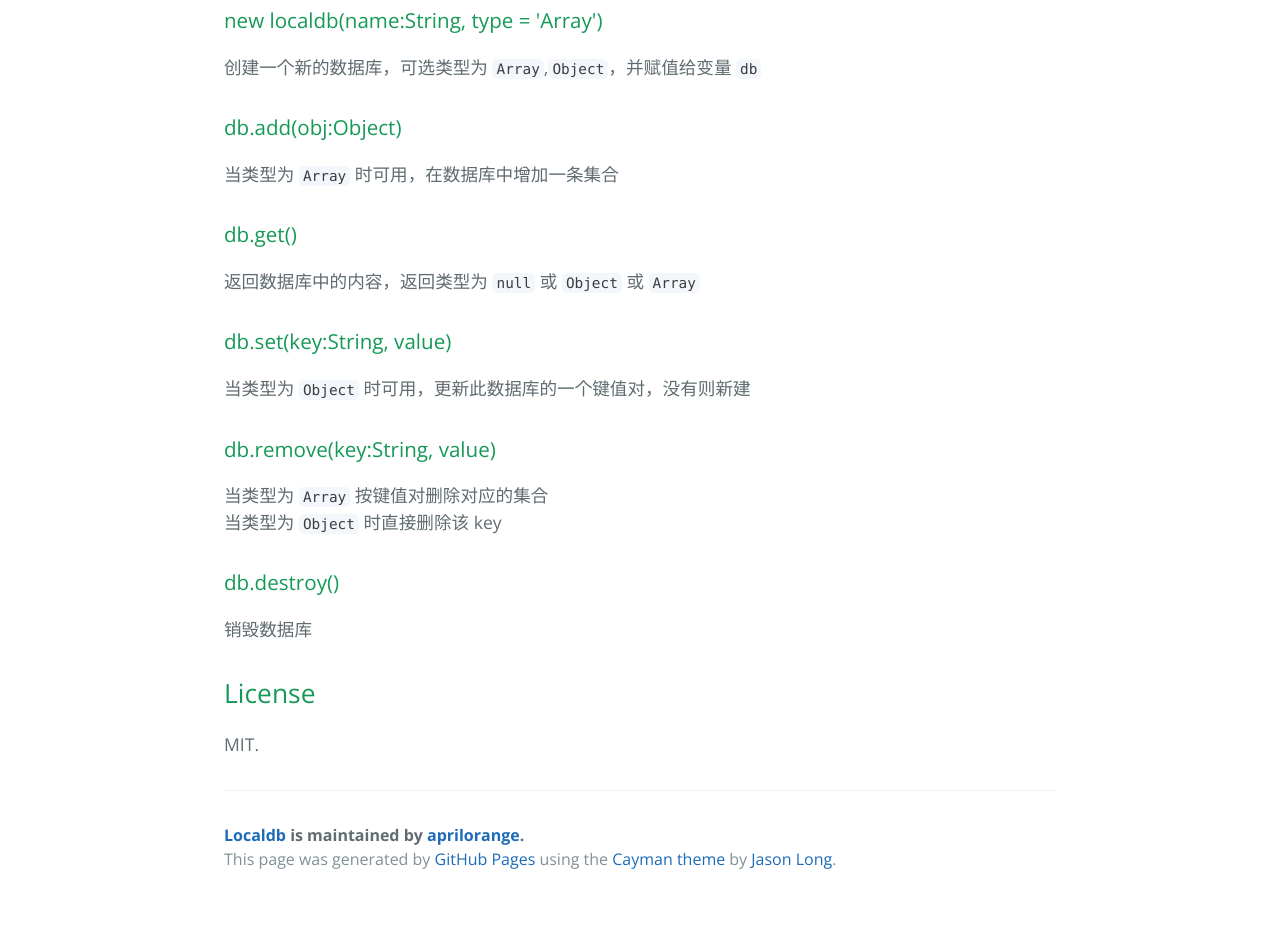
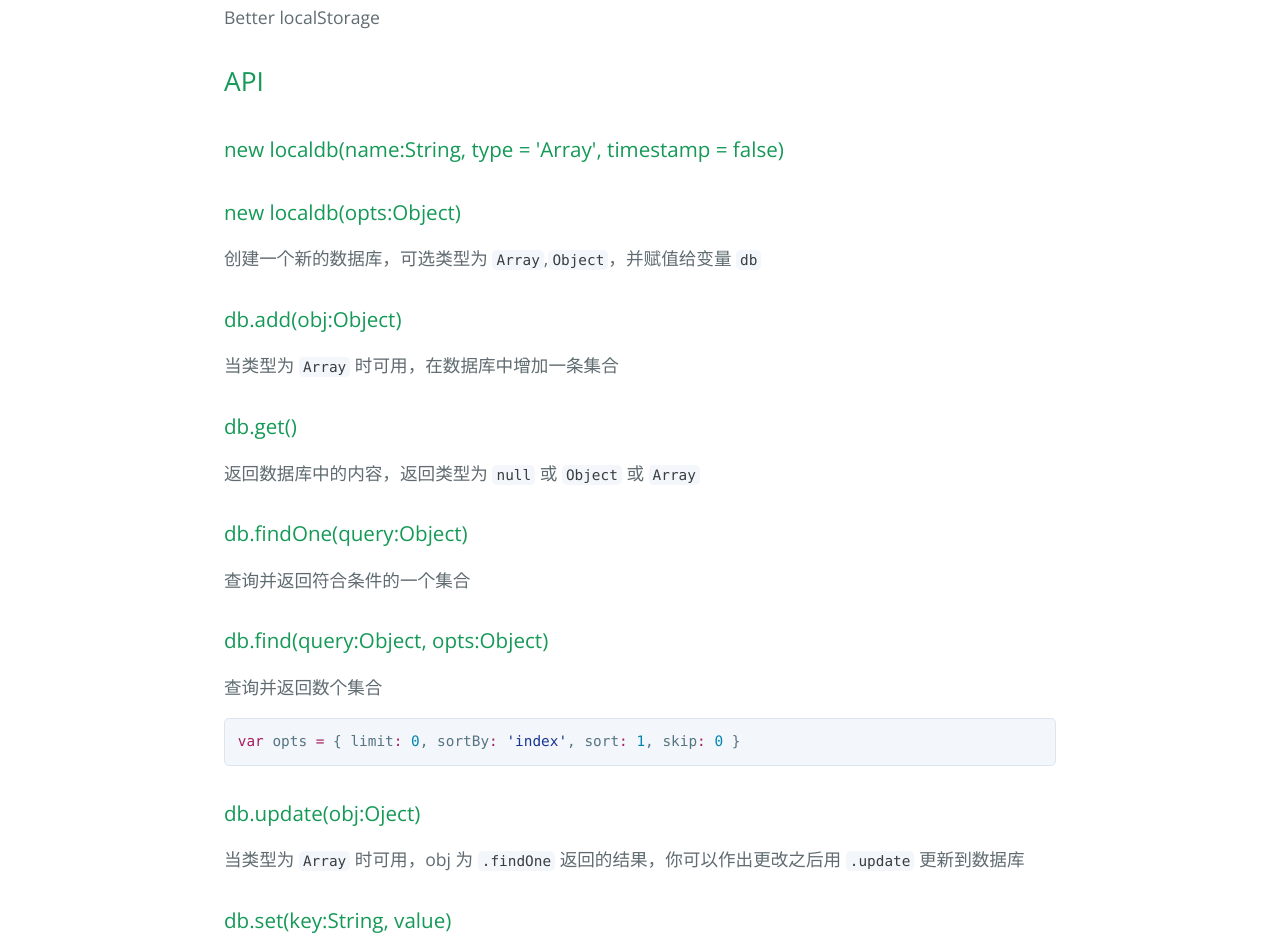
Before and after one commit to egoist/localdb, a plain HTML site: page index.html in a window 1280 px wide. Shown: the part 481-1432 px from the top of the page. Before the commit the page ends 1384 px from the top, so only its background shows below. Drawn offline with nearby package versions, Linux system fonts and the light colour scheme.

Commit message:
Create gh-pages branch via GitHub

```diff
--- a/index.html
+++ b/index.html
@@ -19,11 +19,19 @@
     </section>
 
     <section class="main-content">
-      <h2>
+      <h1>
+<a id="localdb" class="anchor" href="#localdb" aria-hidden="true"><span class="octicon octicon-link"></span></a>LocalDB</h1>
+
+<p>Better localStorage</p>
+
+<h2>
 <a id="api" class="anchor" href="#api" aria-hidden="true"><span class="octicon octicon-link"></span></a>API</h2>
 
 <h3>
-<a id="new-localdbnamestring-type--array" class="anchor" href="#new-localdbnamestring-type--array" aria-hidden="true"><span class="octicon octicon-link"></span></a>new localdb(name:String, type = 'Array')</h3>
+<a id="new-localdbnamestring-type--array-timestamp--false" class="anchor" href="#new-localdbnamestring-type--array-timestamp--false" aria-hidden="true"><span class="octicon octicon-link"></span></a>new localdb(name:String, type = 'Array', timestamp = false)</h3>
+
+<h3>
+<a id="new-localdboptsobject" class="anchor" href="#new-localdboptsobject" aria-hidden="true"><span class="octicon octicon-link"></span></a>new localdb(opts:Object)</h3>
 
 <p>创建一个新的数据库，可选类型为 <code>Array</code>,<code>Object</code>，并赋值给变量 <code>db</code></p>
 
@@ -36,6 +44,23 @@
 <a id="dbget" class="anchor" href="#dbget" aria-hidden="true"><span class="octicon octicon-link"></span></a>db.get()</h3>
 
 <p>返回数据库中的内容，返回类型为 <code>null</code> 或 <code>Object</code> 或 <code>Array</code></p>
+
+<h3>
+<a id="dbfindonequeryobject" class="anchor" href="#dbfindonequeryobject" aria-hidden="true"><span class="octicon octicon-link"></span></a>db.findOne(query:Object)</h3>
+
+<p>查询并返回符合条件的一个集合</p>
+
+<h3>
+<a id="dbfindqueryobject-optsobject" class="anchor" href="#dbfindqueryobject-optsobject" aria-hidden="true"><span class="octicon octicon-link"></span></a>db.find(query:Object, opts:Object)</h3>
+
+<p>查询并返回数个集合</p>
+
+<div class="highlight highlight-javascript"><pre><span class="pl-k">var</span> opts <span class="pl-k">=</span> { limit<span class="pl-k">:</span> <span class="pl-c1">0</span>, sortBy<span class="pl-k">:</span> <span class="pl-s"><span class="pl-pds">'</span>index<span class="pl-pds">'</span></span>, sort<span class="pl-k">:</span> <span class="pl-c1">1</span>, skip<span class="pl-k">:</span> <span class="pl-c1">0</span> }</pre></div>
+
+<h3>
+<a id="dbupdateobjoject" class="anchor" href="#dbupdateobjoject" aria-hidden="true"><span class="octicon octicon-link"></span></a>db.update(obj:Oject)</h3>
+
+<p>当类型为 <code>Array</code> 时可用，obj 为 <code>.findOne</code> 返回的结果，你可以作出更改之后用 <code>.update</code> 更新到数据库</p>
 
 <h3>
 <a id="dbsetkeystring-value" class="anchor" href="#dbsetkeystring-value" aria-hidden="true"><span class="octicon octicon-link"></span></a>db.set(key:String, value)</h3>
```
Also changed, not shown: params.json (+1 -1 lines).
